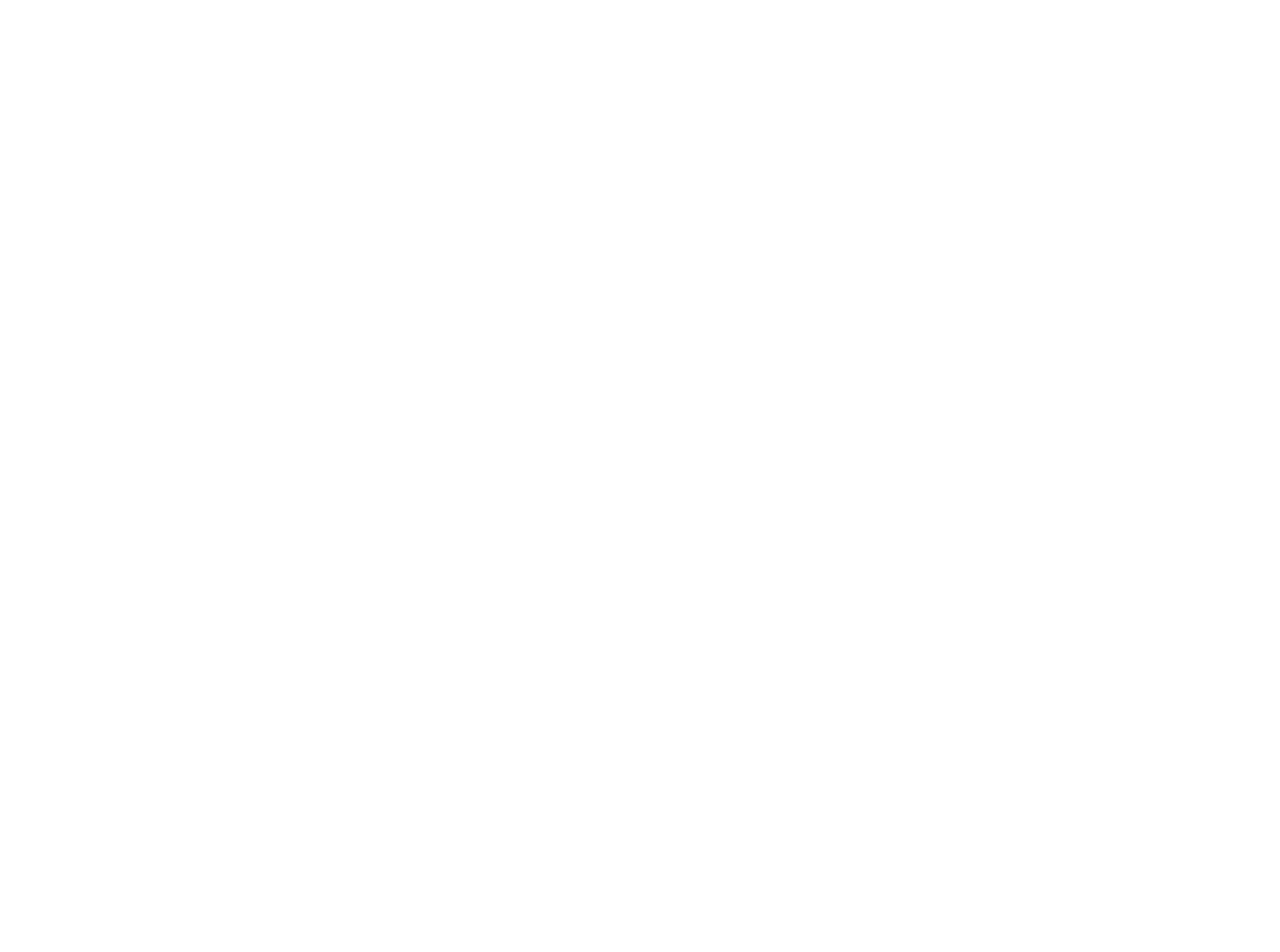
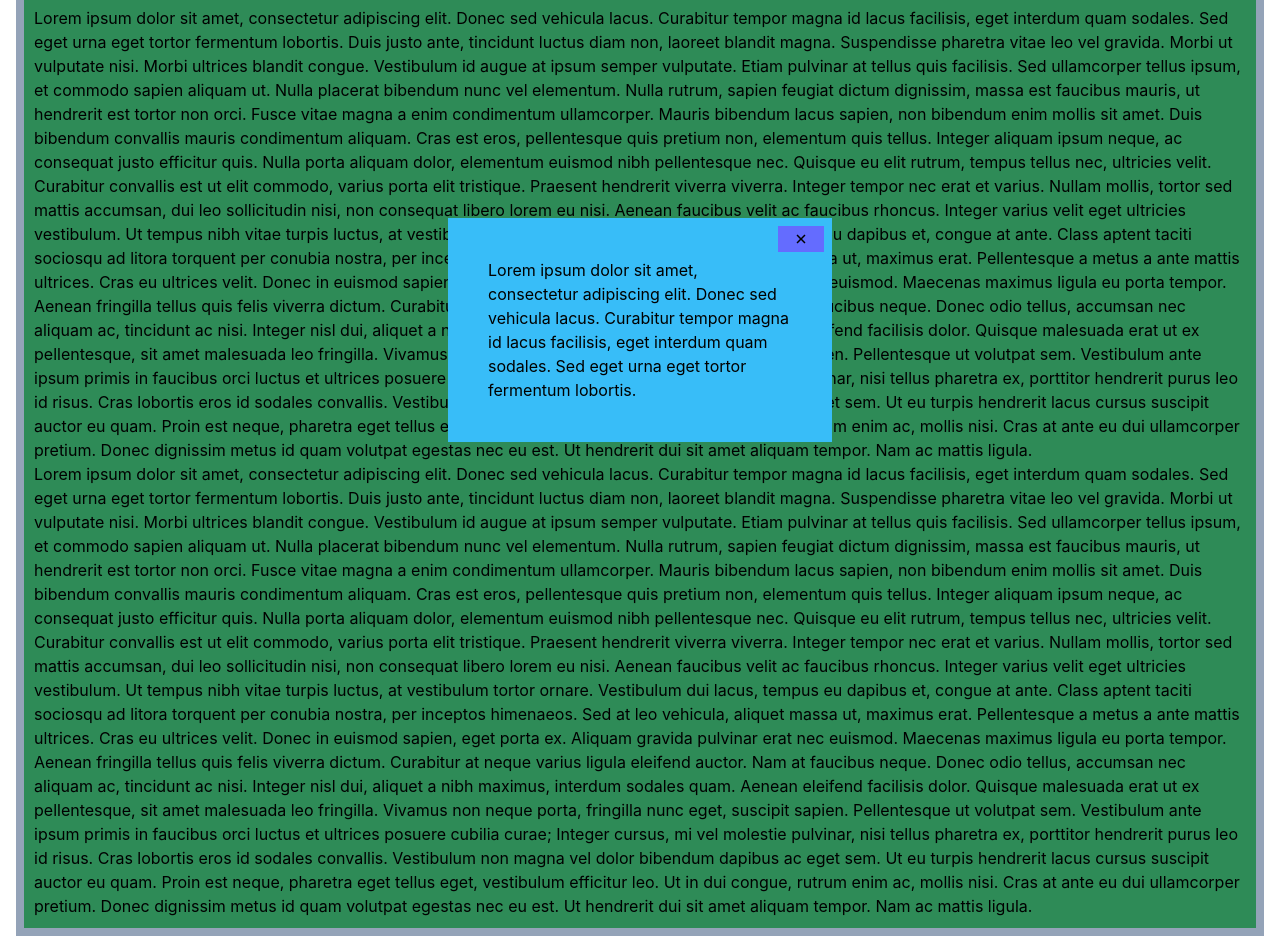
Before and after one commit to sedat355/reacts_apps, a React (Vite) app: page / in a window 1280 px wide. Shown: the part 70-1022 px from the top of the page. Before the commit the page ends 800 px from the top, so only its background shows below. Built offline with nearby package versions, Linux system fonts and the light colour scheme.

Commit message:
Modal uyg. için temel blş. oluşturuldu

```diff
--- a/package.json
+++ b/package.json
@@ -11,7 +11,8 @@
   },
   "dependencies": {
     "react": "^18.3.1",
-    "react-dom": "^18.3.1"
+    "react-dom": "^18.3.1",
+    "react-icons": "^5.3.0"
   },
   "devDependencies": {
     "@eslint/js": "^9.13.0",
--- a/src/App.jsx
+++ b/src/App.jsx
@@ -1,7 +1,126 @@
+import {useState} from "react"
+import {Modal} from "./component/Modal"
+
+const BUTTON_WRAPPER_STYLES = {
+  position: "relative",
+  zIndex: 1,
+}
+
+const OTHER_CONTENT_STYLES = {
+  position: "relative",
+  zIndex: 2,
+  backgroundColor: "seagreen",
+  padding: "10px",
+}
+
 function App() {
+  const [isOpenModal, setIsOpenModal] = useState(false)
+
   return (
-    <div className="app">
-      <h1 className="text-3xl font-bold underline">Hello world!</h1>
+    <div className="app bg-slate-400 p-2">
+      <div style={BUTTON_WRAPPER_STYLES} className="mb-2">
+        <button>Open Modal</button>
+      </div>
+
+      <Modal isOpenModal={isOpenModal}/>
+
+      <div className="other_content" style={OTHER_CONTENT_STYLES}>
+        <p>
+          Lorem ipsum dolor sit amet, consectetur adipiscing elit. Donec sed
+          vehicula lacus. Curabitur tempor magna id lacus facilisis, eget
+          interdum quam sodales. Sed eget urna eget tortor fermentum lobortis.
+          Duis justo ante, tincidunt luctus diam non, laoreet blandit magna.
+          Suspendisse pharetra vitae leo vel gravida. Morbi ut vulputate nisi.
+          Morbi ultrices blandit congue. Vestibulum id augue at ipsum semper
+          vulputate. Etiam pulvinar at tellus quis facilisis. Sed ullamcorper
+          tellus ipsum, et commodo sapien aliquam ut. Nulla placerat bibendum
+          nunc vel elementum. Nulla rutrum, sapien feugiat dictum dignissim,
+          massa est faucibus mauris, ut hendrerit est tortor non orci. Fusce
+          vitae magna a enim condimentum ullamcorper. Mauris bibendum lacus
+          sapien, non bibendum enim mollis sit amet. Duis bibendum convallis
+          mauris condimentum aliquam. Cras est eros, pellentesque quis pretium
+          non, elementum quis tellus. Integer aliquam ipsum neque, ac consequat
+          justo efficitur quis. Nulla porta aliquam dolor, elementum euismod
+          nibh pellentesque nec. Quisque eu elit rutrum, tempus tellus nec,
+          ultricies velit. Curabitur convallis est ut elit commodo, varius porta
+          elit tristique. Praesent hendrerit viverra viverra. Integer tempor nec
+          erat et varius. Nullam mollis, tortor sed mattis accumsan, dui leo
+          sollicitudin nisi, non consequat libero lorem eu nisi. Aenean faucibus
+          velit ac faucibus rhoncus. Integer varius velit eget ultricies
+          vestibulum. Ut tempus nibh vitae turpis luctus, at vestibulum tortor
+          ornare. Vestibulum dui lacus, tempus eu dapibus et, congue at ante.
+          Class aptent taciti sociosqu ad litora torquent per conubia nostra,
+          per inceptos himenaeos. Sed at leo vehicula, aliquet massa ut, maximus
+          erat. Pellentesque a metus a ante mattis ultrices. Cras eu ultrices
+          velit. Donec in euismod sapien, eget porta ex. Aliquam gravida
+          pulvinar erat nec euismod. Maecenas maximus ligula eu porta tempor.
+          Aenean fringilla tellus quis felis viverra dictum. Curabitur at neque
+          varius ligula eleifend auctor. Nam at faucibus neque. Donec odio
+          tellus, accumsan nec aliquam ac, tincidunt ac nisi. Integer nisl dui,
+          aliquet a nibh maximus, interdum sodales quam. Aenean eleifend
+          facilisis dolor. Quisque malesuada erat ut ex pellentesque, sit amet
+          malesuada leo fringilla. Vivamus non neque porta, fringilla nunc eget,
+          suscipit sapien. Pellentesque ut volutpat sem. Vestibulum ante ipsum
+          primis in faucibus orci luctus et ultrices posuere cubilia curae;
+          Integer cursus, mi vel molestie pulvinar, nisi tellus pharetra ex,
+          porttitor hendrerit purus leo id risus. Cras lobortis eros id sodales
+          convallis. Vestibulum non magna vel dolor bibendum dapibus ac eget
+          sem. Ut eu turpis hendrerit lacus cursus suscipit auctor eu quam.
+          Proin est neque, pharetra eget tellus eget, vestibulum efficitur leo.
+          Ut in dui congue, rutrum enim ac, mollis nisi. Cras at ante eu dui
+          ullamcorper pretium. Donec dignissim metus id quam volutpat egestas
+          nec eu est. Ut hendrerit dui sit amet aliquam tempor. Nam ac mattis
+          ligula.
+        </p>
+
+        <p>
+          Lorem ipsum dolor sit amet, consectetur adipiscing elit. Donec sed
+          vehicula lacus. Curabitur tempor magna id lacus facilisis, eget
+          interdum quam sodales. Sed eget urna eget tortor fermentum lobortis.
+          Duis justo ante, tincidunt luctus diam non, laoreet blandit magna.
+          Suspendisse pharetra vitae leo vel gravida. Morbi ut vulputate nisi.
+          Morbi ultrices blandit congue. Vestibulum id augue at ipsum semper
+          vulputate. Etiam pulvinar at tellus quis facilisis. Sed ullamcorper
+          tellus ipsum, et commodo sapien aliquam ut. Nulla placerat bibendum
+          nunc vel elementum. Nulla rutrum, sapien feugiat dictum dignissim,
+          massa est faucibus mauris, ut hendrerit est tortor non orci. Fusce
+          vitae magna a enim condimentum ullamcorper. Mauris bibendum lacus
+          sapien, non bibendum enim mollis sit amet. Duis bibendum convallis
+          mauris condimentum aliquam. Cras est eros, pellentesque quis pretium
+          non, elementum quis tellus. Integer aliquam ipsum neque, ac consequat
+          justo efficitur quis. Nulla porta aliquam dolor, elementum euismod
+          nibh pellentesque nec. Quisque eu elit rutrum, tempus tellus nec,
+          ultricies velit. Curabitur convallis est ut elit commodo, varius porta
+          elit tristique. Praesent hendrerit viverra viverra. Integer tempor nec
+          erat et varius. Nullam mollis, tortor sed mattis accumsan, dui leo
+          sollicitudin nisi, non consequat libero lorem eu nisi. Aenean faucibus
+          velit ac faucibus rhoncus. Integer varius velit eget ultricies
+          vestibulum. Ut tempus nibh vitae turpis luctus, at vestibulum tortor
+          ornare. Vestibulum dui lacus, tempus eu dapibus et, congue at ante.
+          Class aptent taciti sociosqu ad litora torquent per conubia nostra,
+          per inceptos himenaeos. Sed at leo vehicula, aliquet massa ut, maximus
+          erat. Pellentesque a metus a ante mattis ultrices. Cras eu ultrices
+          velit. Donec in euismod sapien, eget porta ex. Aliquam gravida
+          pulvinar erat nec euismod. Maecenas maximus ligula eu porta tempor.
+          Aenean fringilla tellus quis felis viverra dictum. Curabitur at neque
+          varius ligula eleifend auctor. Nam at faucibus neque. Donec odio
+          tellus, accumsan nec aliquam ac, tincidunt ac nisi. Integer nisl dui,
+          aliquet a nibh maximus, interdum sodales quam. Aenean eleifend
+          facilisis dolor. Quisque malesuada erat ut ex pellentesque, sit amet
+          malesuada leo fringilla. Vivamus non neque porta, fringilla nunc eget,
+          suscipit sapien. Pellentesque ut volutpat sem. Vestibulum ante ipsum
+          primis in faucibus orci luctus et ultrices posuere cubilia curae;
+          Integer cursus, mi vel molestie pulvinar, nisi tellus pharetra ex,
+          porttitor hendrerit purus leo id risus. Cras lobortis eros id sodales
+          convallis. Vestibulum non magna vel dolor bibendum dapibus ac eget
+          sem. Ut eu turpis hendrerit lacus cursus suscipit auctor eu quam.
+          Proin est neque, pharetra eget tellus eget, vestibulum efficitur leo.
+          Ut in dui congue, rutrum enim ac, mollis nisi. Cras at ante eu dui
+          ullamcorper pretium. Donec dignissim metus id quam volutpat egestas
+          nec eu est. Ut hendrerit dui sit amet aliquam tempor. Nam ac mattis
+          ligula.
+        </p>
+      </div>
     </div>
   )
 }
--- /dev/null
+++ b/src/component/Modal.jsx
@@ -0,0 +1,17 @@
+import { IoCloseSharp } from "react-icons/io5"
+
+const Modal = () => {
+  return (
+    <div className="modal fixed top-1/2 left-1/2 -translate-x-1/2 -translate-y-1/2 z-50 bg-sky-400 p-10 w-96">
+      <div className="absolute right-2 top-2">
+        <button><IoCloseSharp /></button>
+      </div>
+
+      <p>Lorem ipsum dolor sit amet, consectetur adipiscing elit. Donec sed vehicula lacus. Curabitur tempor magna id lacus facilisis, eget interdum quam sodales. Sed eget urna eget tortor fermentum lobortis.</p>
+
+      <div className="overlay"></div>
+    </div>
+  )
+}
+
+export { Modal }
--- a/src/css/index.css
+++ b/src/css/index.css
@@ -37,7 +37,12 @@ a {
 a:hover {
   color: #535bf2;
 }
+button {
+  background-color: #646cff;
+  padding: 5px 15px;
 
+}
 body {
   min-height: 100vh;
+  margin: 1rem;
 }
```
Also changed, not shown: 1 other file (tests, documents, lock files or other folders).
